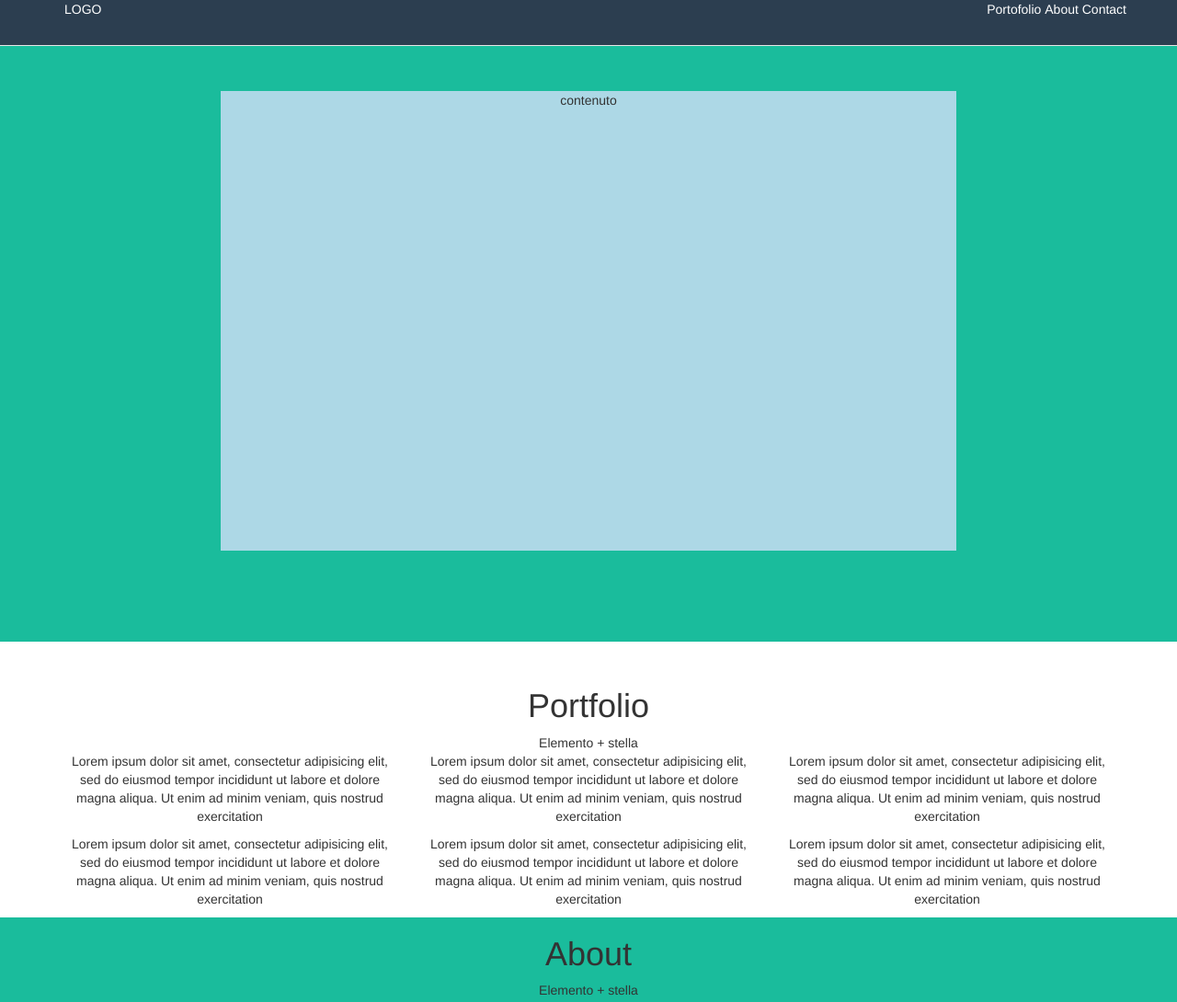
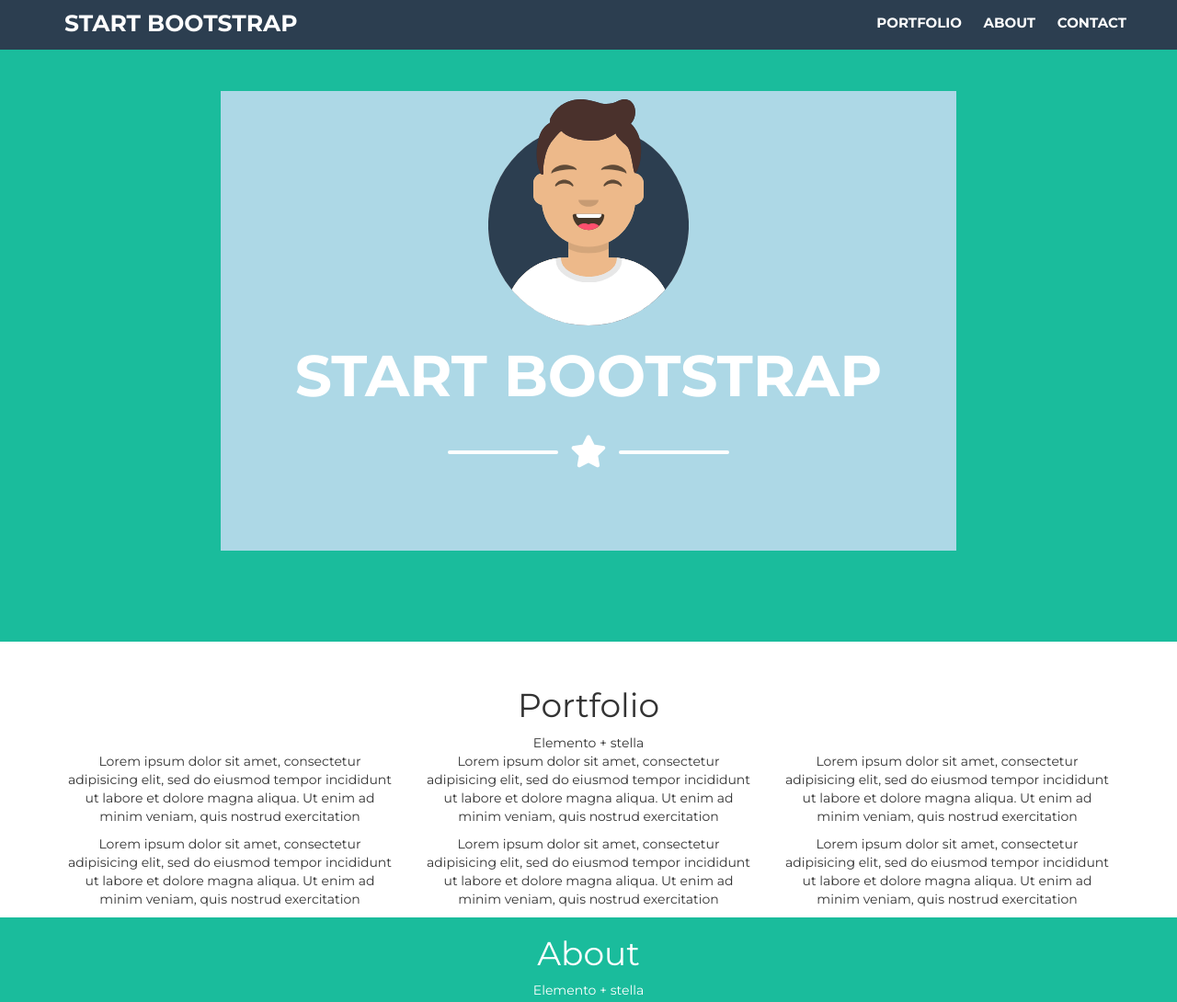
Before and after one commit to plinio-dev/html-css-bootstrap-freelancer, a plain HTML site: page index.html in a window 1280 px wide. Shown: the top 1090 px of the page at 92% size. Drawn offline with nearby package versions, Linux system fonts and the light colour scheme.

Commit message:
Navbar + Jumbotron ok

```diff
--- a/css/style.css
+++ b/css/style.css
@@ -1,18 +1,35 @@
+body {
+  font-family: 'Montserrat', sans-serif;
+}
 /* generali */
-li {
-  display: inline-block;
-}
-*a {
+* a {
   text-decoration: none;
 }
+
+ul, li {
+  display: inline-block;
+  padding-left: 20px;
+  margin-bottom: 0;
+}
 /* /generali */
+
+/* typo */
+.bold-700-25px {
+  font-weight: 700;
+  font-size: 25px;
+}
+.bold {
+  font-weight: bold;
+  font-size: 15px;
+}
+
+/* /typo */
 
 /* helpers */
 .centered {
   text-align: center;
 }
 /* /helpers */
-
 /* colori  */
 .bg_nav_color {
   background-color: #2c3e50;
@@ -25,14 +42,19 @@ li {
   color: #fff;
 }
 /* /colori  */
+.navbar {
+  border: 0;
+  margin-bottom: 0;
+}
 
-.content {
-  text-align: center;
-  height: 500px;
-  max-width: 800px;
-  margin: 51px auto;
-  background-color: lightblue;
+.navbar-right, .navbar-left {
+  line-height: 50px
 }
+
+.navbar > .container {
+  line-height: 30px;
+}
+
 .bottone {
   margin: auto;
   width: 150px;
@@ -47,3 +69,43 @@ li {
 .copyright {
   background-color: #1a252e;
 }
+/* jumbotron */
+.content {
+  text-align: center;
+  height: 500px;
+  max-width: 800px;
+  margin: 51px auto;
+  background-color: lightblue;
+}
+
+.content > img {
+  width: 30%;
+}
+.divider {
+  padding: 20px 0;
+  width: 100%;
+}
+.line_sx, .line_dx {
+  display: inline-block;
+  border-radius: 1rem;
+  height: 4px;
+  width: 20%;
+  background-color: #fff;
+  max-width: 15%;
+}
+.fas.fa-star {
+  font-size: 35px;
+  vertical-align: middle;
+  color: #fff;
+  display: inline-block;
+}
+.line_sx {
+  margin-left: -150px;
+  margin-right: 10px;
+}
+
+.line_dx {
+  margin-right: -150px;
+  margin-left: 10px;
+}
+/* /jumbotron */
--- a/index.html
+++ b/index.html
@@ -6,6 +6,9 @@
   <meta http-equiv="X-UA-Compatible" content="ie=edge">
   <!-- Latest compiled and minified CSS -->
   <link rel="stylesheet" href="https://maxcdn.bootstrapcdn.com/bootstrap/3.3.7/css/bootstrap.min.css" integrity="sha384-BVYiiSIFeK1dGmJRAkycuHAHRg32OmUcww7on3RYdg4Va+PmSTsz/K68vbdEjh4u" crossorigin="anonymous">
+  <link rel="preconnect" href="https://fonts.gstatic.com">
+  <link href="https://fonts.googleapis.com/css2?family=Montserrat:wght@400;700&display=swap" rel="stylesheet">
+  <link rel="stylesheet" href="https://cdnjs.cloudflare.com/ajax/libs/font-awesome/5.15.2/css/all.min.css" integrity="sha512-HK5fgLBL+xu6dm/Ii3z4xhlSUyZgTT9tuc/hSrtw6uzJOvgRr2a9jyxxT1ely+B+xFAmJKVSTbpM/CuL7qxO8w==" crossorigin="anonymous" />
   <link rel="stylesheet" href="css/style.css">
   <title>Bootstrap Freelancer</title>
 </head>
@@ -15,13 +18,13 @@
       <nav class="navbar navbar-default navbar-fixed-top bg_nav_color" role="navigation">
         <div class="container">
           <div class="navbar-left">
-            <div class="logo"><a class="text_color_white" href="#">LOGO</a></div>
+            <div class="logo"><a class="text_color_white bold-700-25px " href="#">START BOOTSTRAP</a></div>
           </div>
           <div class="navbar-right">
             <ul>
-              <li><a class="text_color_white" href="#">Portofolio</a></li>
-              <li><a class="text_color_white" href="#">About</a></li>
-              <li><a class="text_color_white" href="#">Contact</a></li>
+              <li><a class="text_color_white bold" href="#">PORTFOLIO</a></li>
+              <li><a class="text_color_white bold" href="#">ABOUT</a></li>
+              <li><a class="text_color_white bold" href="#">CONTACT</a></li>
             </ul>
           </div>
         </div>
@@ -30,7 +33,15 @@
     <!-- jumbotron -->
     <div class="jumbotron bg_color_green">
       <div class="container">
-        <div class="content">contenuto</div>
+        <div class="content text_color_white">
+          <img src="img/avataaars.svg" alt="">
+          <h1 class="bold-700-25px" >START BOOTSTRAP</h1>
+          <div class="divider">
+            <div class="line_sx"></div>
+            <i class="fas fa-star"></i>
+            <div class="line_dx"></div>
+          </div>
+        </div>
       </div>
     </div>
     <!-- /jumbotron -->
@@ -39,9 +50,11 @@
     <!-- sezione grid portfolio-->
     <section id="portfolio" class="centered">
       <div class="container">
-        <div class="row">
+        <div class="row row_centered">
           <h1>Portfolio</h1>
-          <div>Elemento + stella</div>
+          <div class="col-xs-12">
+            <div>Elemento + stella</div>
+          </div>
           <div class="col-xs-12 col-md-6 col-lg-4">
             <div class=""><p>Lorem ipsum dolor sit amet, consectetur adipisicing elit, sed do eiusmod tempor incididunt ut labore et dolore magna aliqua. Ut enim ad minim veniam, quis nostrud exercitation</p></div>
           </div>
@@ -66,11 +79,13 @@
     <!-- /sezione grid portfolio-->
 
     <!-- about -->
-    <section id="about" class="centered bg_color_green">
+    <section id="about" class="bg_color_green centered text_color_white">
       <div class="container">
-        <div class="row">
+        <div class="row row_centered">
           <h1>About</h1>
-          <div>Elemento + stella</div>
+          <div class="col-xs-12">
+            <div>Elemento + stella</div>
+          </div>
           <div class="col-xs-12 col-md-3 col-md-offset-3 col-lg-3 col-lg-offset-3">
             <div class=""><p>Lorem ipsum dolor sit amet, consectetur adipisicing elit, sed do eiusmod tempor incididunt ut labore et dolore magna aliqua. Ut enim ad minim veniam, quis nostrud exercitation</p></div>
           </div>
@@ -86,11 +101,13 @@
     <!-- about -->
 
     <!-- contact me -->
-    <section id="contact_me" class="centered">
+    <section id="contact_me" class="bg_nav_color centered text_color_white">
       <div class="container">
-        <div class="row ">
+        <div class="row row_centered">
           <h1>Contact me</h1>
-          <div>Elemento + stella</div>
+          <div class="col-xs-12">
+            <div>Elemento + stella</div>
+          </div>
           <div class="col-md-6 col-md-offset-3">
             <div class=""><p>Lorem ipsum dolor sit amet, consectetur adipisicing elit, sed do eiusmod tempor incididunt ut labore et dolore magna aliqua. Ut enim ad minim veniam, quis nostrud exercitation</p></div>
           </div>
@@ -98,7 +115,6 @@
       </div>
     </section>
     <!-- / contact me -->
-
     <!-- footer -->
     <footer id="footer" class="centered">
       <div class="container">
@@ -125,5 +141,6 @@
       </div>
     </footer>
     <!-- /footer -->
+
   </body>
 </html>
```
Also changed, not shown: test.html (added, +21 -0 lines), text.html (deleted, +0 -112 lines), css/test.css (added), img/avataaars.svg (added), img/cabin.png (added), img/cake.png (added), img/circus.png (added), img/game.png (added), img/safe.png (added), img/submarine.png (added), 1 other file.
